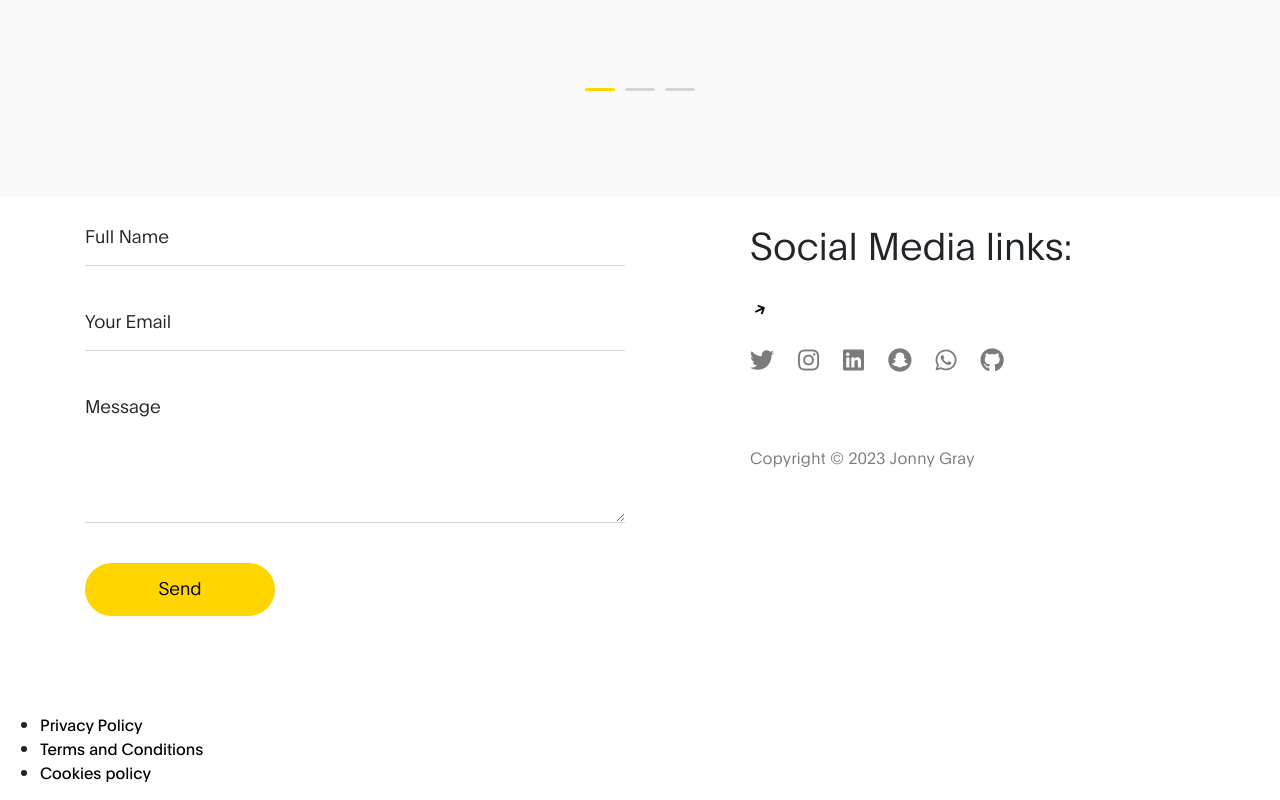
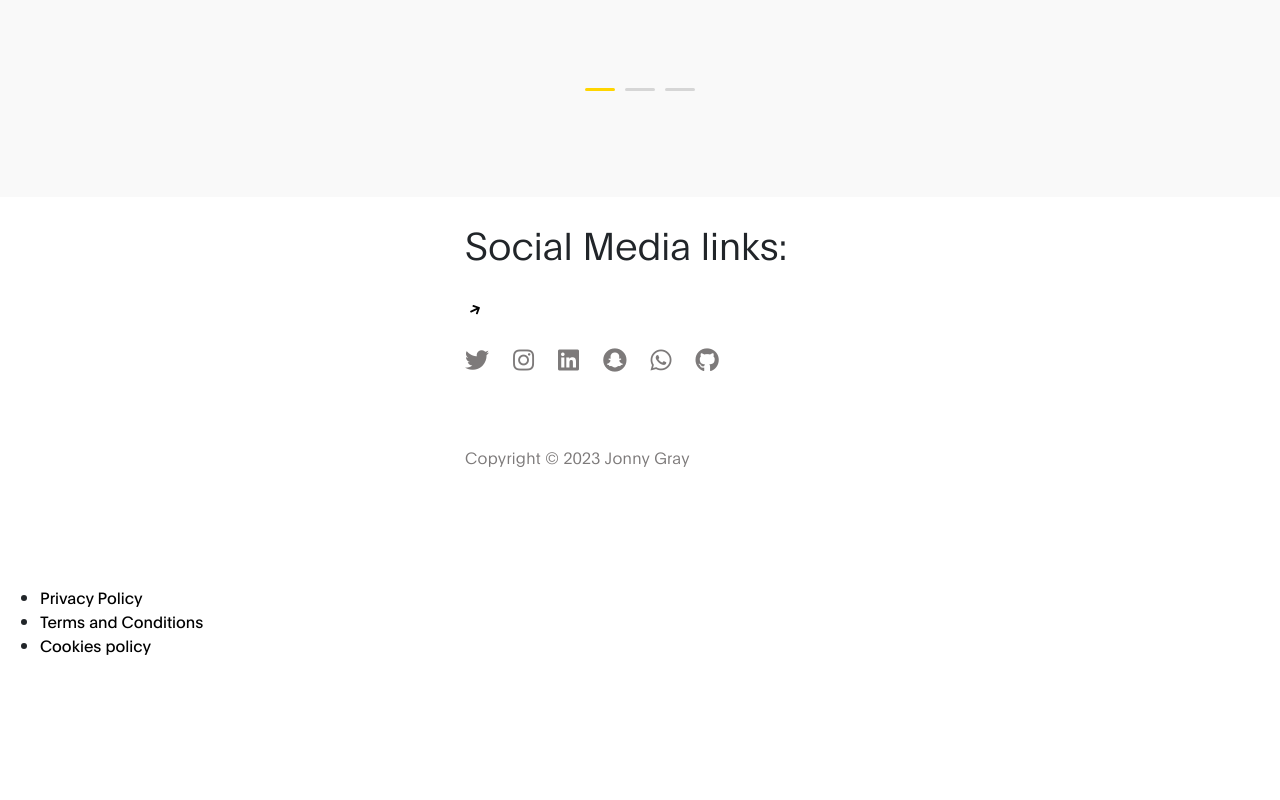
Before and after one commit to jonnygray1/my-portfolio, a plain HTML site: page index.html in a window 1280 px wide. Shown: the part 2534-3334 px from the top of the page. After the commit the page ends 3207 px from the top, so only its background shows below. Drawn offline with Linux system fonts and the light colour scheme.

Commit message:
Update index.html

```diff
--- a/index.html
+++ b/index.html
@@ -312,30 +312,7 @@ https://www.tooplate.com/view/2120-ben-resume
       <div class="container">
         <div class="row">
 
-          <div class="col-lg-6 col-md-6 col-12">
-            <form action="#" method="get" class="contact-form webform"  role="form">
 
-                <div class="form-group d-flex flex-column-reverse">
-                    <input type="text" class="form-control" name="cf-name" id="cf-name" placeholder="Your Name">
-
-                    <label for="cf-name" class="webform-label">Full Name</label>
-                </div>
-
-                <div class="form-group d-flex flex-column-reverse">
-                    <input type="email" class="form-control" name="cf-email" id="cf-email" placeholder="Your Email">
-
-                    <label for="cf-email" class="webform-label">Your Email</label>
-                </div>
-
-                <div class="form-group d-flex flex-column-reverse">
-                    <textarea class="form-control" rows="5" name="cf-message" id="cf-message" placeholder="Your Message"></textarea>
-
-                    <label for="cf-message" class="webform-label">Message</label>
-                </div>
-
-                <button type="submit" class="form-control" id="submit-button" name="submit">Send</button>
-            </form>
-          </div>
 
             <div class="mx-auto col-lg-4 col-md-6 col-12">
                 <h3 class="my-4 pt-4 pt-lg-0">Social Media links:</h3>
```
